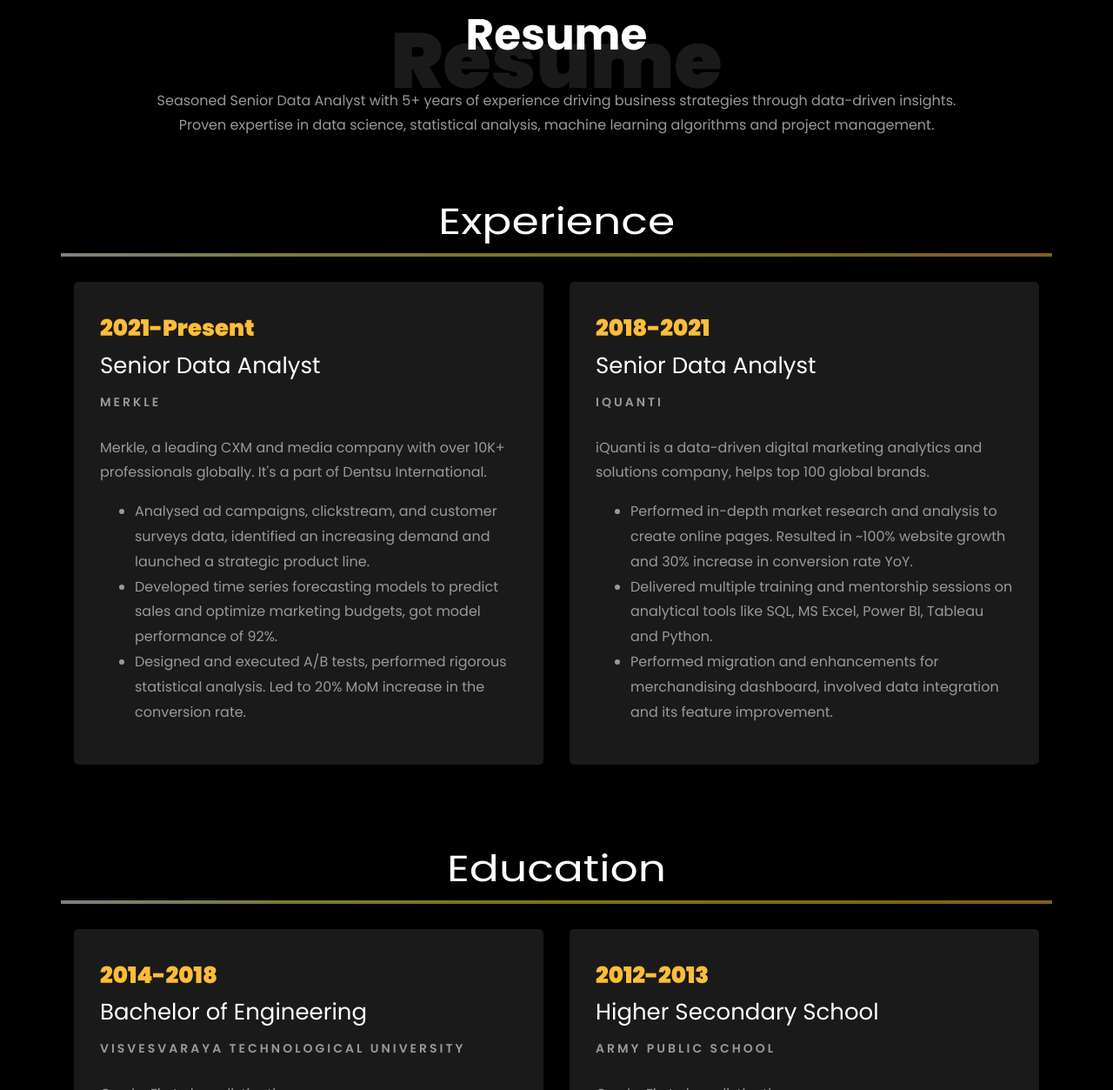
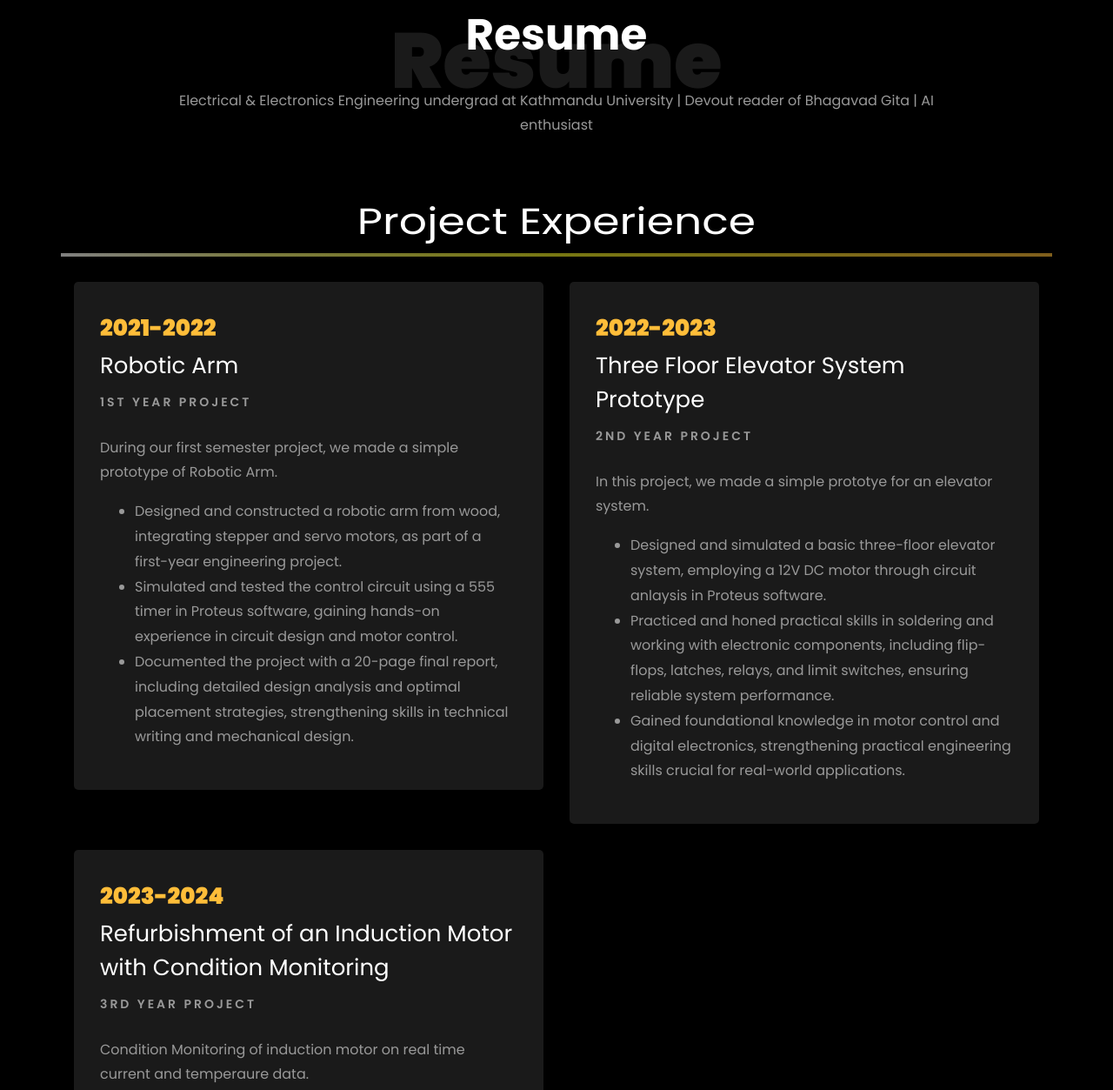
Before and after one commit to SamyamCodes/Portfolio-Website, a plain HTML site: page index.html in a window 1280 px wide. Shown: the part 1878-3131 px from the top of the page at 87% size. Drawn offline with Linux system fonts and the light colour scheme; animation ran at ten frames a second; files whose address does not match are found by name.

Commit message:
Update index.html

```diff
--- a/index.html
+++ b/index.html
@@ -312,12 +312,12 @@
           <div class="col-md-10 heading-section text-center ftco-animate">
           	<h1 class="big big-2">Resume</h1>
             <h2 class="mb-4">Resume</h2>
-            <p>Seasoned Senior Data Analyst with 5+ years of experience driving business strategies through data-driven insights. Proven expertise in data science, statistical analysis, machine learning algorithms and project management.</p>
+            <p> Electrical & Electronics Engineering undergrad at Kathmandu University | Devout reader of Bhagavad Gita | AI enthusiast</p>
           </div>
         </div>
 
 		<div class="row">
-			<h1 class="big-4">Experience</h1>
+			<h1 class="big-4">Project Experience</h1>
 			<div class="underline"></div>
 		</div>
 		<br>
@@ -325,14 +325,14 @@
 		<div class="row">
 				<div class="col-md-6">
 					<div class="resume-wrap ftco-animate">
-						<span class="date">2021-Present</span>
-						<h2>Senior Data Analyst</h2>
-						<span class="position">Merkle</span>
-						<p class="mt-4">Merkle, a leading CXM and media company with over 10K+ professionals globally. It's a part of Dentsu International.
+						<span class="date">2021-2022</span>
+						<h2>Robotic Arm</h2>
+						<span class="position">1st Year Project</span>
+						<p class="mt-4">During our first semester project, we made a simple prototype of Robotic Arm.
 							<ul>
-								<li>Analysed ad campaigns, clickstream, and customer surveys data, identified an increasing demand and launched a strategic product line.</li>
-								<li>Developed time series forecasting models to predict sales and optimize marketing budgets, got model performance of 92%.</li>
-								<li>Designed and executed A/B tests, performed rigorous statistical analysis. Led to 20% MoM increase in the conversion rate.</li>
+								<li>Designed and constructed a robotic arm from wood, integrating stepper and servo motors, as part of a first-year engineering project.</li>
+								<li>Simulated and tested the control circuit using a 555 timer in Proteus software, gaining hands-on experience in circuit design and motor control.</li>
+								<li>Documented the project with a 20-page final report, including detailed design analysis and optimal placement strategies, strengthening skills in technical writing and mechanical design.</li>
 							</ul>
 						</p>
 					</div>
@@ -341,19 +341,42 @@
 
 				<div class="col-md-6">
 					<div class="resume-wrap ftco-animate">
-						<span class="date">2018-2021</span>
-						<h2>Senior Data Analyst</h2>
-						<span class="position">iQuanti</span>
-						<p class="mt-4">iQuanti is a data-driven digital marketing analytics and solutions company, helps top 100 global brands.
+						<span class="date">2022-2023</span>
+						<h2>Three Floor Elevator System Prototype</h2>
+						<span class="position">2nd Year Project</span>
+						<p class="mt-4">In this project, we made a simple prototye for an elevator system.
 							<ul>
-								<li>Performed in-depth market research and analysis to create online pages. Resulted in ~100% website growth and 30% increase in conversion rate YoY.</li>
-								<li>Delivered multiple training and mentorship sessions on analytical tools like SQL, MS Excel, Power BI, Tableau and Python.</li>
-								<li>Performed migration and enhancements for merchandising dashboard, involved data integration and its feature improvement.</li>
+								<li>Designed and simulated a basic three-floor elevator system, employing a 12V DC motor through circuit anlaysis in Proteus software.</li>
+								<li>Practiced and honed practical skills in soldering and working with electronic components, including flip-flops, latches, relays, and limit switches, ensuring reliable system performance.</li>
+								<li>Gained foundational knowledge in motor control and digital electronics, strengthening practical engineering skills crucial for real-world applications.</li>
 							</ul>
 						</p>
 					</div>
 
 				</div>
+
+				<div class="col-md-6">
+					<div class="resume-wrap ftco-animate">
+						<span class="date">2023-2024</span>
+						<h2>Refurbishment of an Induction Motor with Condition Monitoring</h2>
+						<span class="position">3rd Year Project</span>
+						<p class="mt-4">Condition Monitoring of induction motor on real time current and temperaure data.
+							<ul>
+								<li>Here's the revised version:
+
+									- **Refurbished and modeled** a three-phase induction motor to achieve 92% efficiency using ANSYS Electronics Software, optimizing performance and validating results in accordance to the motor's nameplate specifications.</li>
+								<li>Executed the rewinding process for the motor, gaining hands-on experience with three-phase motor rewinding and enhancing technical skills in motor maintenance.</li>
+								<li>Developed and implemented a real-time condition monitoring system using an ESP32 microcontroller, integrating PT-100 temperature sensors and SCT-013 current sensors to display motor data on the ThingSpeak platform.</li>
+							</ul>
+						</p>
+					</div>
+
+				</div>
+
+
+
+
+
 			</div>
 
 		<br>
@@ -401,7 +424,7 @@
           <div class="col-md-7 heading-section text-center ftco-animate">
             <h1 class="big big-2">Projects</h1>
             <h2 class="mb-4">Projects</h2>
-            <p>Below are the sample Data Analytics projects on SQL, Python, Power BI & ML.</p>
+            <p>Below are the projects I have completed during my bachelor's in University.</p>
           </div>
         </div>
         <div class="row d-flex">
```
